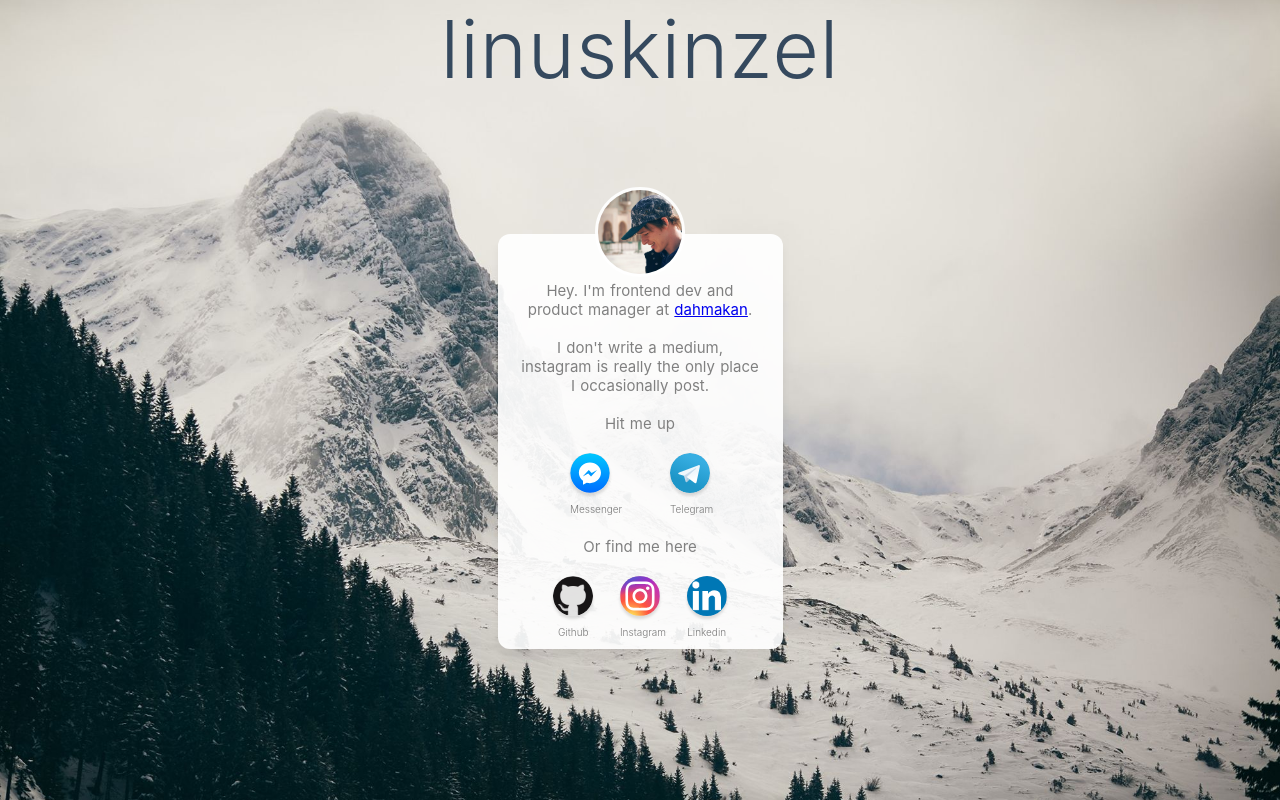
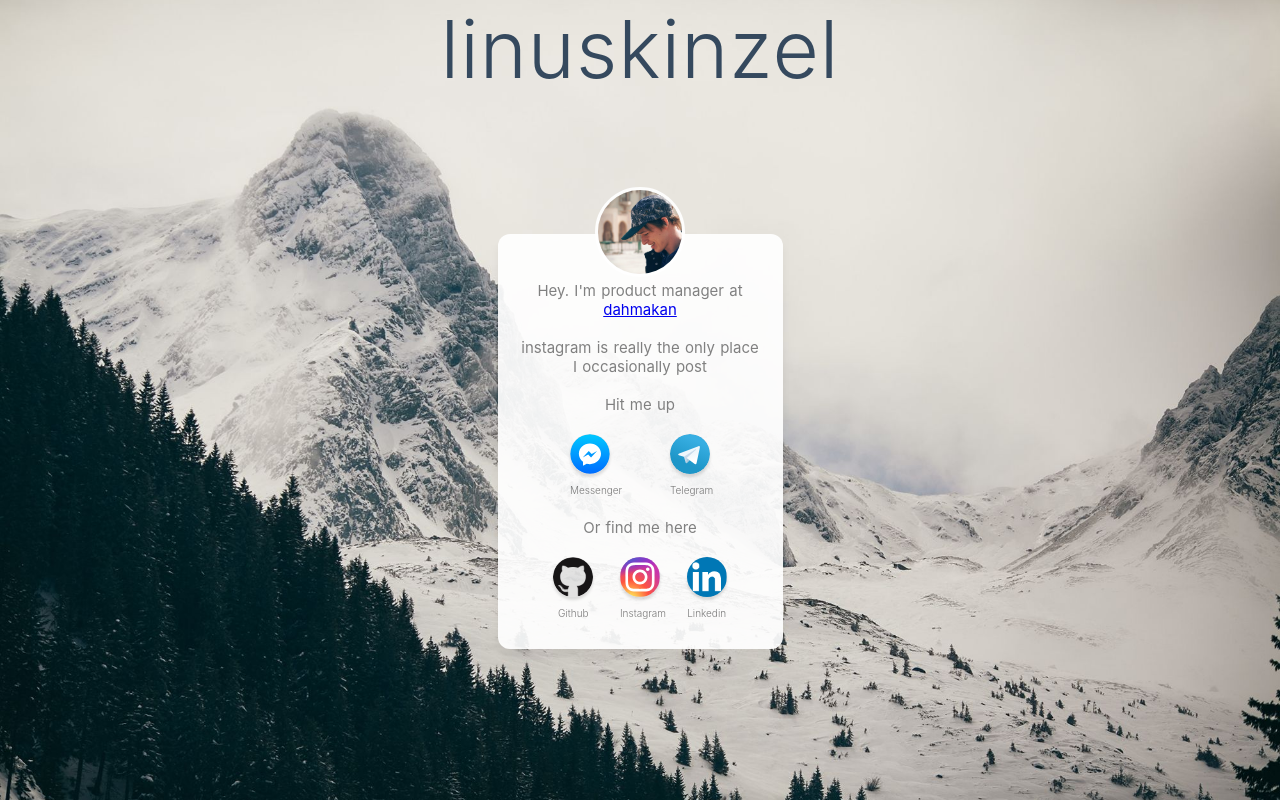
Before and after one commit to fearthedear/linuskinzel, a Nuxt app: page / in a window 1280 px wide. Built offline with nearby package versions, Linux system fonts and the light colour scheme.

Commit message:
text update

```diff
--- a/components/AboutBox.vue
+++ b/components/AboutBox.vue
@@ -4,9 +4,9 @@
 			<img class="portrait_img" src="~/assets/images/me-small.jpg" />
 		</div>
 		<p>
-			Hey. I'm frontend dev and product manager at <a href="https://dahmakan.com" target="_blank">dahmakan</a>.
+			Hey. I'm product manager at <a href="https://dahmakan.com" target="_blank">dahmakan</a>
 			<br><br>
-			I don't write a medium, instagram is really the only place I occasionally post.
+			instagram is really the only place I occasionally post
 			<br><br>
 			Hit me up
 			<div class="buttons">
```
